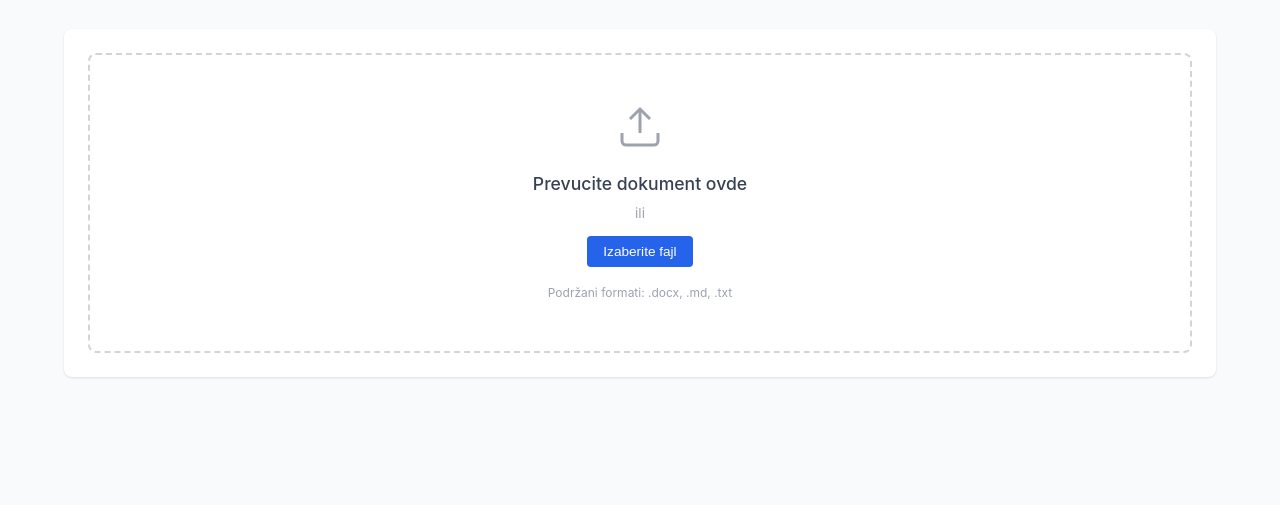
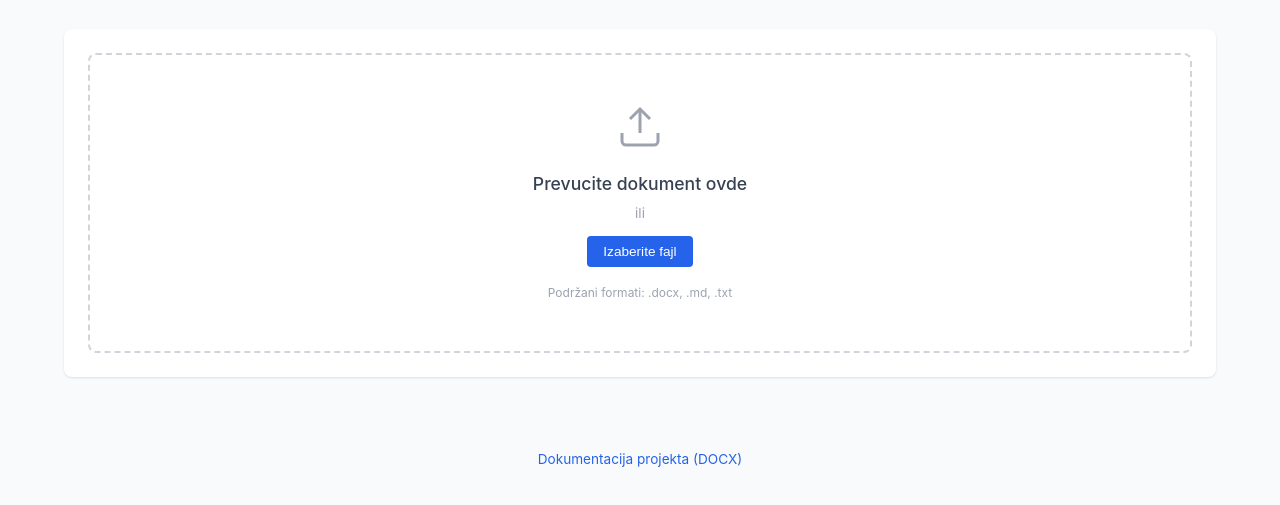
Before and after one commit to tfedek/free-lector, a website: page index.html in a window 1280 px wide. Shown: the part 99-604 px from the top of the page. Drawn offline with nearby package versions, Linux system fonts and the light colour scheme.

Commit message:
add documentation download link to site footer

```diff
--- a/index.html
+++ b/index.html
@@ -200,6 +200,10 @@
         </section>
     </div>
 
+    <footer class="site-footer">
+        <a href="Free_Lector_Dokumentacija.docx" download>Dokumentacija projekta (DOCX)</a>
+    </footer>
+
 
     <!-- Libraries with integrity and crossorigin -->
     <script src="https://cdnjs.cloudflare.com/ajax/libs/jszip/3.10.1/jszip.min.js"
--- a/style.css
+++ b/style.css
@@ -256,3 +256,19 @@ body {
     outline: 2px solid var(--primary);
     outline-offset: 2px;
 }
+
+
+
+.site-footer {
+    text-align: center;
+    padding: 2rem 1rem;
+    color: var(--gray-500);
+    font-size: 0.85rem;
+}
+.site-footer a {
+    color: var(--primary);
+    text-decoration: none;
+}
+.site-footer a:hover {
+    text-decoration: underline;
+}
```
